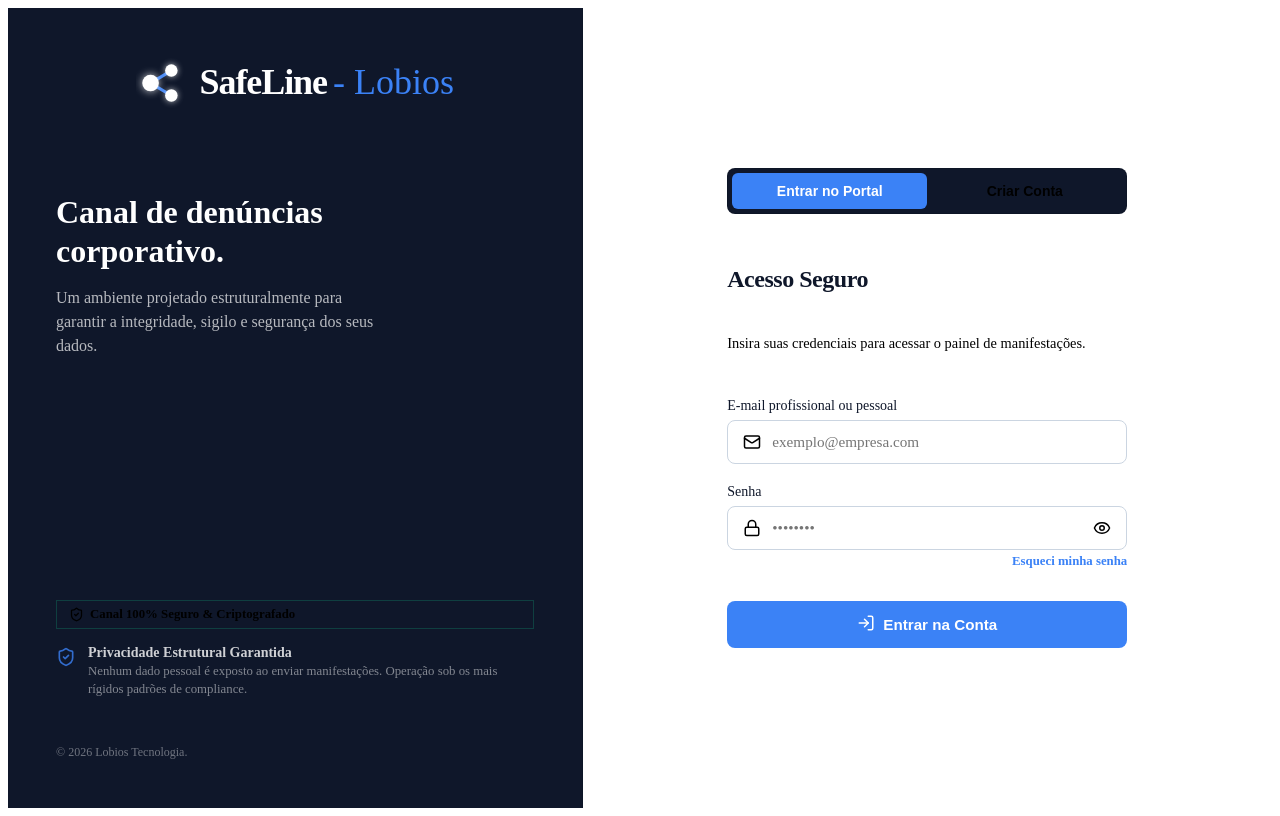
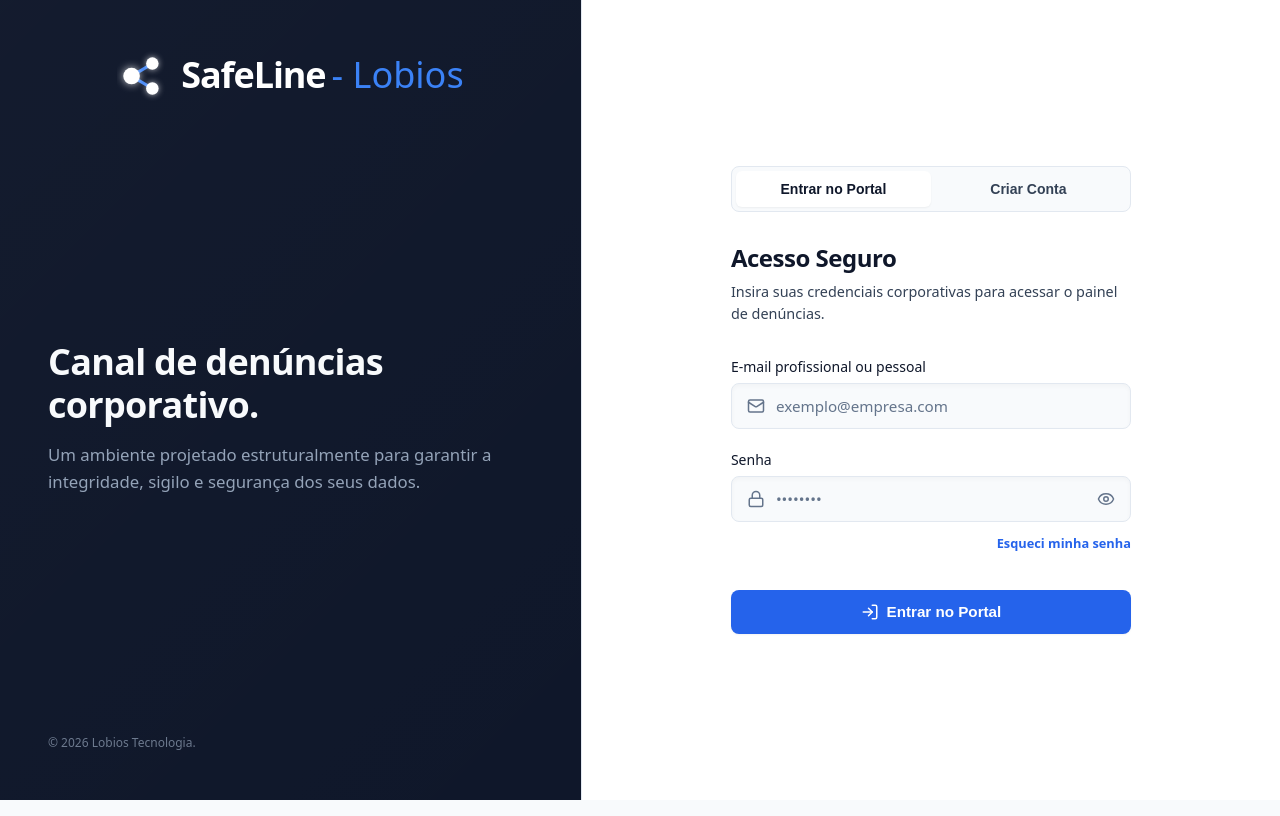
Before and after one commit to kauanpassos/lobios-safeline-front, a React (Vite) app: page / in a window 1280 px wide. Built offline with nearby package versions, Linux system fonts and the light colour scheme.

Commit message:
fix(auth): ajustando elementos visuais e aplicando conceitos de frontend

```diff
--- a/src/components/ui/Button.tsx
+++ b/src/components/ui/Button.tsx
@@ -19,7 +19,7 @@
   style,
   ...props
 }: ButtonProps) => {
-  const baseClass = `safeline-btn safeline-btn-${variant} ${fullWidth ? 'w-full' : ''} ${className}`;
+  const baseClass = `safeline-btn safeline-btn-${variant} ${className}`;
 
   return (
     <button
@@ -31,12 +31,12 @@
     >
       {isLoading ? (
         <>
-          <Loader2 size={18} className="animate-spin" style={{ animation: 'spin 1s linear infinite' }} />
+          <Loader2 size={18} style={{ animation: 'spin 1s linear infinite' }} />
           <span>Processando...</span>
         </>
       ) : (
         <>
-          {icon && <span aria-hidden="true">{icon}</span>}
+          {icon && <span aria-hidden="true" style={{ display: 'flex', alignItems: 'center' }}>{icon}</span>}
           <span>{children}</span>
         </>
       )}
--- a/src/components/ui/Input.tsx
+++ b/src/components/ui/Input.tsx
@@ -30,7 +30,7 @@
 
   return (
     <div style={{ display: 'flex', flexDirection: 'column', gap: '0.375rem', width: '100%', ...style }}>
-      <label htmlFor={id} style={{ fontSize: '0.875rem', fontWeight: 500, color: 'var(--color-text-main)' }}>
+      <label htmlFor={id} style={{ fontSize: '0.875rem', fontWeight: 500, color: 'var(--color-text-primary)' }}>
         {label}
       </label>
 
@@ -77,13 +77,13 @@
       </div>
 
       {error && (
-        <span id={errorId} role="alert" style={{ fontSize: '0.8rem', color: 'var(--color-danger)', fontWeight: 500 }}>
+        <span id={errorId} role="alert" style={{ fontSize: '0.8rem', color: 'var(--color-error)', fontWeight: 500 }}>
           {error}
         </span>
       )}
 
       {helperText && !error && (
-        <span id={helperId} style={{ fontSize: '0.8rem', color: 'var(--color-text-dim)' }}>
+        <span id={helperId} style={{ fontSize: '0.8rem', color: 'var(--color-text-muted)' }}>
           {helperText}
         </span>
       )}
--- a/src/index.css
+++ b/src/index.css
@@ -1,33 +1,113 @@
-/* src/index.css (Adições para a Autenticação) */
+/* src/index.css */
 
 :root {
-  /* Variáveis originais */
+  /* =========================================
+     Design Tokens - Light Mode (Default)
+     ========================================= */
+
+  /* Backgrounds & Surfaces */
+  --bg-base: #f8fafc;        /* Outer background */
+  --bg-surface: #ffffff;     /* Main content area */
+  --bg-elevated: #ffffff;    /* Floating cards, nav bars */
+  --bg-brand: #0f172a;       /* Left panel, dark brand area */
+
+  /* Borders */
+  --border-subtle: #e2e8f0;
+  --border-strong: #94a3b8;
+  --border-focus: #3b82f6;
+
+  /* Typography */
+  --color-text-primary: #0f172a;
+  --color-text-secondary: #334155;
+  --color-text-muted: #64748b;
+  --color-text-brand: #f8fafc; /* Text on brand background */
+  --color-text-brand-muted: #94a3b8;
+
+  /* Semantic Colors */
+  --color-primary: #2563eb;
+  --color-primary-hover: #1d4ed8;
+
+  --color-success: #10b981;
+  --bg-success-subtle: #d1fae5;
+  --color-success-text: #047857;
+
+  --color-error: #ef4444;
+  --bg-error-subtle: #fee2e2;
+  --color-error-text: #b91c1c;
+
+  /* Effects */
+  --shadow-sm: 0 1px 2px 0 rgba(0, 0, 0, 0.05);
+  --shadow-md: 0 4px 6px -1px rgba(0, 0, 0, 0.1), 0 2px 4px -2px rgba(0, 0, 0, 0.1);
+  --shadow-inner: inset 0 2px 4px 0 rgba(0, 0, 0, 0.03);
+  --focus-ring: 0 0 0 3px rgba(59, 130, 246, 0.3);
+  --focus-ring-error: 0 0 0 3px rgba(239, 68, 68, 0.2);
+
+  /* Layout */
+  --radius-md: 8px;
+  --radius-sm: 6px;
   --transition-fast: 150ms cubic-bezier(0.4, 0, 0.2, 1);
-  --color-surface: #ffffff;
-  --color-surface-dark: #0f172a;
-  --color-border-subtle: rgba(0, 0, 0, 0.1);
-  --focus-ring: 0 0 0 3px rgba(59, 130, 246, 0.4);
-
-  /* Variáveis complementares (adicionadas para os componentes nativos funcionarem) */
-  --color-primary: #3b82f6;
-  --color-primary-hover: #1d4ed8;
-  --color-danger: #ef4444;
-  --color-text-main: #0f172a;
-  --bg-input: transparent;
-  --bg-card-border: #cbd5e1;
-  --radius-md: 8px;
+  --transition-normal: 250ms cubic-bezier(0.4, 0, 0.2, 1);
 }
 
 @media (prefers-color-scheme: dark) {
   :root {
-    --color-surface: #0f172a;
-    --color-border-subtle: rgba(255, 255, 255, 0.1);
-    --color-text-main: #f8fafc;
-    --bg-card-border: #334155;
+    /* =========================================
+       Design Tokens - Dark Mode
+       ========================================= */
+
+    /* Backgrounds & Surfaces */
+    --bg-base: #020617;
+    --bg-surface: #0f172a;
+    --bg-elevated: #1e293b;
+    --bg-brand: #0f172a; /* Same in dark mode */
+
+    /* Borders */
+    --border-subtle: #1e293b;
+    --border-strong: #334155;
+    --border-focus: #60a5fa;
+
+    /* Typography */
+    --color-text-primary: #f8fafc;
+    --color-text-secondary: #cbd5e1;
+    --color-text-muted: #94a3b8;
+
+    /* Semantic Colors */
+    --color-primary: #3b82f6;
+    --color-primary-hover: #60a5fa;
+
+    --color-success: #10b981;
+    --bg-success-subtle: rgba(16, 185, 129, 0.15);
+    --color-success-text: #34d399;
+
+    --color-error: #ef4444;
+    --bg-error-subtle: rgba(239, 68, 68, 0.15);
+    --color-error-text: #f87171;
+
+    /* Effects */
+    --shadow-sm: 0 1px 2px 0 rgba(0, 0, 0, 0.5);
+    --shadow-md: 0 4px 6px -1px rgba(0, 0, 0, 0.5), 0 2px 4px -2px rgba(0, 0, 0, 0.5);
+    --shadow-inner: inset 0 2px 4px 0 rgba(255, 255, 255, 0.05);
   }
 }
 
-/* Layout Estrutural */
+/* Base Reset & Global Styles */
+* {
+  box-sizing: border-box;
+  margin: 0;
+  padding: 0;
+}
+
+body {
+  font-family: system-ui, -apple-system, sans-serif;
+  background-color: var(--bg-base);
+  color: var(--color-text-primary);
+  line-height: 1.5;
+  -webkit-font-smoothing: antialiased;
+}
+
+/* =========================================
+   Auth Layout Structural Classes
+   ========================================= */
 .auth-layout-grid {
   display: grid;
   min-height: 100vh;
@@ -45,8 +125,11 @@
   flex-direction: column;
   justify-content: space-between;
   padding: 3rem;
-  background-color: var(--color-surface-dark);
-  border-right: 1px solid var(--color-border-subtle);
+  background-color: var(--bg-brand);
+  border-right: 1px solid var(--border-subtle);
+  color: var(--color-text-brand);
+  /* Subtle texture/gradient for depth without being loud */
+  background-image: linear-gradient(135deg, rgba(255,255,255,0.02) 0%, rgba(255,255,255,0) 100%);
 }
 
 .auth-form-panel {
@@ -55,7 +138,7 @@
   justify-content: center;
   align-items: center;
   padding: 2rem;
-  background-color: var(--color-surface);
+  background-color: var(--bg-surface);
 }
 
 .auth-form-container {
@@ -63,7 +146,44 @@
   max-width: 400px;
 }
 
-/* Componentes Nativos (Sem JS inline) */
+/* Segmented Control (Tabs) */
+.auth-segmented-control {
+  display: flex;
+  background-color: var(--bg-base);
+  padding: 0.25rem;
+  border-radius: var(--radius-md);
+  margin-bottom: 2rem;
+  border: 1px solid var(--border-subtle);
+}
+
+.auth-tab-btn {
+  flex: 1;
+  padding: 0.625rem 0;
+  font-size: 0.875rem;
+  font-weight: 600;
+  color: var(--color-text-secondary);
+  background-color: transparent;
+  border: none;
+  border-radius: var(--radius-sm);
+  cursor: pointer;
+  transition: all var(--transition-fast);
+}
+
+.auth-tab-btn:hover:not([aria-current="page"]) {
+  color: var(--color-text-primary);
+  background-color: rgba(0,0,0,0.02);
+}
+
+.auth-tab-btn[aria-current="page"] {
+  color: var(--color-text-primary);
+  background-color: var(--bg-elevated);
+  box-shadow: var(--shadow-sm);
+}
+
+/* =========================================
+   Components (Input & Button)
+   ========================================= */
+
 .safeline-input-wrapper {
   position: relative;
   display: flex;
@@ -73,27 +193,37 @@
 .safeline-input {
   width: 100%;
   padding: 0.75rem 1rem;
-  background-color: var(--bg-input);
-  border: 1px solid var(--bg-card-border);
+  background-color: var(--bg-base);
+  border: 1px solid var(--border-subtle);
   border-radius: var(--radius-md);
-  color: var(--color-text-main);
+  color: var(--color-text-primary);
   font-size: 0.95rem;
   font-family: inherit;
   transition: border-color var(--transition-fast), box-shadow var(--transition-fast);
   outline: none;
+  box-shadow: var(--shadow-inner);
+}
+
+.safeline-input::placeholder {
+  color: var(--color-text-muted);
+}
+
+.safeline-input:hover:not(:disabled) {
+  border-color: var(--border-strong);
 }
 
 .safeline-input:focus-visible {
   border-color: var(--color-primary);
   box-shadow: var(--focus-ring);
+  background-color: var(--bg-surface);
 }
 
 .safeline-input[aria-invalid="true"] {
-  border-color: var(--color-danger);
+  border-color: var(--color-error);
 }
 
 .safeline-input[aria-invalid="true"]:focus-visible {
-  box-shadow: 0 0 0 3px rgba(239, 68, 68, 0.2);
+  box-shadow: var(--focus-ring-error);
 }
 
 .safeline-btn {
@@ -109,6 +239,7 @@
   cursor: pointer;
   border: 1px solid transparent;
   outline: none;
+  user-select: none;
 }
 
 .safeline-btn:focus-visible {
@@ -123,24 +254,42 @@
 .safeline-btn-primary {
   background-color: var(--color-primary);
   color: #ffffff;
+  box-shadow: var(--shadow-sm);
 }
 
 .safeline-btn-primary:hover:not(:disabled) {
   background-color: var(--color-primary-hover);
-  transform: translateY(-1px);
 }
 
-.safeline-btn-outline {
-  background-color: transparent;
-  border-color: var(--color-border-subtle);
-  color: var(--color-text-main);
+.safeline-btn-primary:active:not(:disabled) {
+  transform: scale(0.98);
 }
 
-.safeline-btn-outline:hover:not(:disabled) {
-  background-color: rgba(0, 0, 0, 0.05);
+/* =========================================
+   Utility Classes (Alerts, Typography)
+   ========================================= */
+
+.alert {
+  display: flex;
+  align-items: flex-start;
+  gap: 12px;
+  padding: 1rem;
+  border-radius: var(--radius-sm);
+  border: 1px solid transparent;
 }
 
-/* Redução de movimento para acessibilidade */
+.alert-error {
+  background-color: var(--bg-error-subtle);
+  border-color: rgba(239, 68, 68, 0.2);
+  color: var(--color-error-text);
+}
+
+.alert-success {
+  background-color: var(--bg-success-subtle);
+  border-color: rgba(16, 185, 129, 0.2);
+  color: var(--color-success-text);
+}
+
 @media (prefers-reduced-motion: reduce) {
   *, ::before, ::after {
     animation-duration: 0.01ms !important;
--- a/src/pages/Auth/AuthLayout.tsx
+++ b/src/pages/Auth/AuthLayout.tsx
@@ -1,7 +1,5 @@
 import type { ReactNode } from 'react';
 import { Logo } from '../../components/Logo';
-import { Badge } from '../../components/ui/Badge';
-import { ShieldCheck } from 'lucide-react';
 
 interface AuthLayoutProps {
   children: ReactNode;
@@ -15,75 +13,64 @@
 
       {/* Esquerda: Contexto, Marca e Segurança (Atmosphere Layer) */}
       <div className="auth-brand-panel">
-        <div style={{ display: 'flex', flexDirection: 'column', gap: '2rem' }}>
         <Logo size="lg" showSubtitle={false} />
 
-          <div style={{ marginTop: '2rem', maxWidth: '320px' }}>
-            <h1 style={{ fontSize: '2rem', fontWeight: 700, color: '#FFFFFF', lineHeight: 1.2, marginBottom: '1rem' }}>
+        <div
+          style={{
+            display: 'flex',
+            flexDirection: 'column',
+            justifyContent: 'center',
+            flex: 1,
+            width: '100%',
+            maxWidth: '680px',
+          }}
+        >
+          <h1
+            style={{
+              fontSize: '2.25rem',
+              fontWeight: 700,
+              color: 'var(--color-text-brand)',
+              lineHeight: 1.2,
+              letterSpacing: '-0.02em',
+              marginBottom: '1rem',
+            }}
+          >
             Canal de denúncias corporativo.
           </h1>
-            <p style={{ color: 'rgba(255, 255, 255, 0.7)', fontSize: '1rem', lineHeight: 1.5 }}>
+          <p
+            style={{
+              color: 'var(--color-text-brand-muted)',
+              fontSize: '1.05rem',
+              lineHeight: 1.6,
+              maxWidth: '680px',
+            }}
+          >
             Um ambiente projetado estruturalmente para garantir a integridade, sigilo e segurança dos seus dados.
           </p>
         </div>
-        </div>
 
-        {/* Informação de segurança nativamente integrada, não flutuante */}
-        <div style={{ display: 'flex', flexDirection: 'column', gap: '1rem' }}>
-          <Badge icon="shield" variant="success">
-            Canal 100% Seguro & Criptografado
-          </Badge>
-
-          <div style={{ display: 'flex', alignItems: 'flex-start', gap: '12px', opacity: 0.8 }}>
-            <ShieldCheck size={20} color="#3B82F6" style={{ flexShrink: 0, marginTop: '2px' }} />
-            <div>
-              <span style={{ display: 'block', fontSize: '0.875rem', fontWeight: 600, color: '#FFFFFF' }}>
-                Privacidade Estrutural Garantida
-              </span>
-              <span style={{ fontSize: '0.8rem', color: 'rgba(255,255,255,0.6)' }}>
-                Nenhum dado pessoal é exposto ao enviar manifestações. Operação sob os mais rígidos padrões de compliance.
-              </span>
-            </div>
-          </div>
-
-          <span style={{ fontSize: '0.75rem', color: 'rgba(255,255,255,0.4)', marginTop: '2rem' }}>
+        <span
+          style={{
+            fontSize: '0.75rem',
+            color: 'var(--color-text-brand-muted)',
+            opacity: 0.7,
+          }}
+        >
           &copy; {new Date().getFullYear()} Lobios Tecnologia.
         </span>
-        </div>
       </div>
 
       {/* Direita: Interação Principal (Main Surface) */}
       <div className="auth-form-panel">
         <div className="auth-form-container">
 
-          {/* Navegação de Contexto */}
-          <nav
-            aria-label="Opções de acesso"
-            style={{
-              display: 'flex',
-              backgroundColor: 'var(--color-surface-dark)',
-              padding: '0.25rem',
-              borderRadius: 'var(--radius-md)',
-              marginBottom: '2rem',
-              border: '1px solid var(--color-border-subtle)',
-            }}
-          >
+          {/* Navegação de Contexto - Segmented Control */}
+          <nav aria-label="Opções de acesso" className="auth-segmented-control">
             <button
               type="button"
               onClick={() => onTabChange('login')}
               aria-current={activeTab === 'login' ? 'page' : undefined}
-              style={{
-                flex: 1,
-                padding: '0.625rem 0',
-                fontSize: '0.875rem',
-                fontWeight: 600,
-                color: activeTab === 'login' ? '#FFFFFF' : 'var(--color-text-muted)',
-                backgroundColor: activeTab === 'login' ? 'var(--color-primary)' : 'transparent',
-                border: 'none',
-                borderRadius: 'calc(var(--radius-md) - 2px)',
-                cursor: 'pointer',
-                transition: 'background-color 0.2s ease, color 0.2s ease',
-              }}
+              className="auth-tab-btn"
             >
               Entrar no Portal
             </button>
@@ -91,24 +78,13 @@
               type="button"
               onClick={() => onTabChange('register')}
               aria-current={activeTab === 'register' ? 'page' : undefined}
-              style={{
-                flex: 1,
-                padding: '0.625rem 0',
-                fontSize: '0.875rem',
-                fontWeight: 600,
-                color: activeTab === 'register' ? '#FFFFFF' : 'var(--color-text-muted)',
-                backgroundColor: activeTab === 'register' ? 'var(--color-primary)' : 'transparent',
-                border: 'none',
-                borderRadius: 'calc(var(--radius-md) - 2px)',
-                cursor: 'pointer',
-                transition: 'background-color 0.2s ease, color 0.2s ease',
-              }}
+              className="auth-tab-btn"
             >
               Criar Conta
             </button>
           </nav>
 
-          {/* O formulário injetado aqui */}
+          {/* Formulário injetado */}
           {children}
 
         </div>
--- a/src/pages/Auth/LoginPage.tsx
+++ b/src/pages/Auth/LoginPage.tsx
@@ -76,7 +76,6 @@
         setTimeout(() => onSuccess(sanitizedEmail), 800);
       }
     } catch (err: unknown) {
-      // TS Estrito: Checagem segura de erro ao invés de 'any'
       const errorMessage = err instanceof Error ? err.message : 'Ocorreu um erro inesperado ao conectar ao servidor.';
       setApiError(errorMessage);
     } finally {
@@ -91,29 +90,23 @@
       style={{ display: 'flex', flexDirection: 'column', gap: '1.5rem' }}
     >
       <div style={{ display: 'flex', flexDirection: 'column', gap: '0.5rem', marginBottom: '0.5rem' }}>
-        <h2 style={{ fontSize: '1.5rem', fontWeight: 700, color: 'var(--color-text-main)', letterSpacing: '-0.02em' }}>
+        <h2 style={{ fontSize: '1.5rem', fontWeight: 700, color: 'var(--color-text-primary)', letterSpacing: '-0.02em', lineHeight: 1.2 }}>
           Acesso Seguro
         </h2>
-        <p style={{ fontSize: '0.9rem', color: 'var(--color-text-muted)' }}>
-          Insira suas credenciais para acessar o painel de manifestações.
+        <p style={{ fontSize: '0.9rem', color: 'var(--color-text-secondary)', lineHeight: 1.5 }}>
+          Insira suas credenciais corporativas para acessar o painel de denúncias.
         </p>
       </div>
 
       {apiError && (
-        <div
-          role="alert"
-          style={{ display: 'flex', alignItems: 'flex-start', gap: '12px', padding: '1rem', backgroundColor: '#FEF2F2', borderLeft: '4px solid #EF4444', borderRadius: '4px', color: '#991B1B' }}
-        >
+        <div role="alert" className="alert alert-error">
           <AlertCircle size={20} style={{ flexShrink: 0 }} />
           <span style={{ fontSize: '0.875rem', fontWeight: 500 }}>{apiError}</span>
         </div>
       )}
 
       {successMessage && (
-        <div
-          role="status"
-          style={{ display: 'flex', alignItems: 'flex-start', gap: '12px', padding: '1rem', backgroundColor: '#ECFDF5', borderLeft: '4px solid #10B981', borderRadius: '4px', color: '#065F46' }}
-        >
+        <div role="status" className="alert alert-success">
           <CheckCircle2 size={20} style={{ flexShrink: 0 }} />
           <span style={{ fontSize: '0.875rem', fontWeight: 500 }}>{successMessage}</span>
         </div>
@@ -135,7 +128,7 @@
           required
         />
 
-        <div style={{ display: 'flex', flexDirection: 'column', gap: '0.25rem' }}>
+        <div style={{ display: 'flex', flexDirection: 'column', gap: '0.5rem' }}>
           <Input
             id="login-password"
             type="password"
@@ -157,7 +150,7 @@
                 e.preventDefault();
                 alert('Funcionalidade de recuperação de senha será ativada no próximo passo!');
               }}
-              style={{ fontSize: '0.8rem', color: 'var(--color-primary)', textDecoration: 'none', fontWeight: 600 }}
+              style={{ fontSize: '0.8rem', color: 'var(--color-primary)', textDecoration: 'none', fontWeight: 600, padding: '0.25rem 0' }}
             >
               Esqueci minha senha
             </a>
@@ -173,7 +166,7 @@
         icon={<LogIn size={18} />}
         style={{ marginTop: '0.5rem' }}
       >
-        Entrar na Conta
+        Entrar no Portal
       </Button>
     </form>
   );
```
Also changed, not shown: src/pages/Auth/RegisterPage.tsx (+15 -22 lines). Lines whose indentation alone changed are shown as unchanged.
